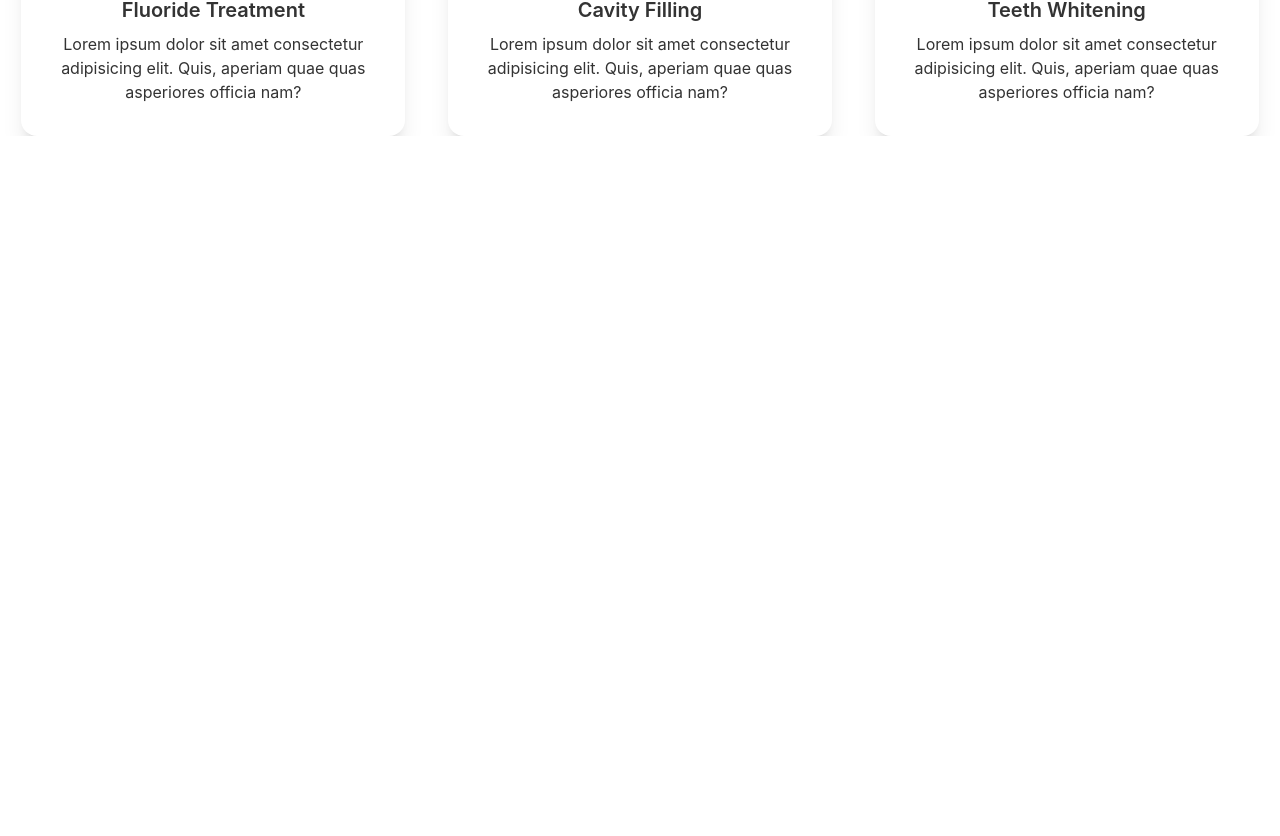
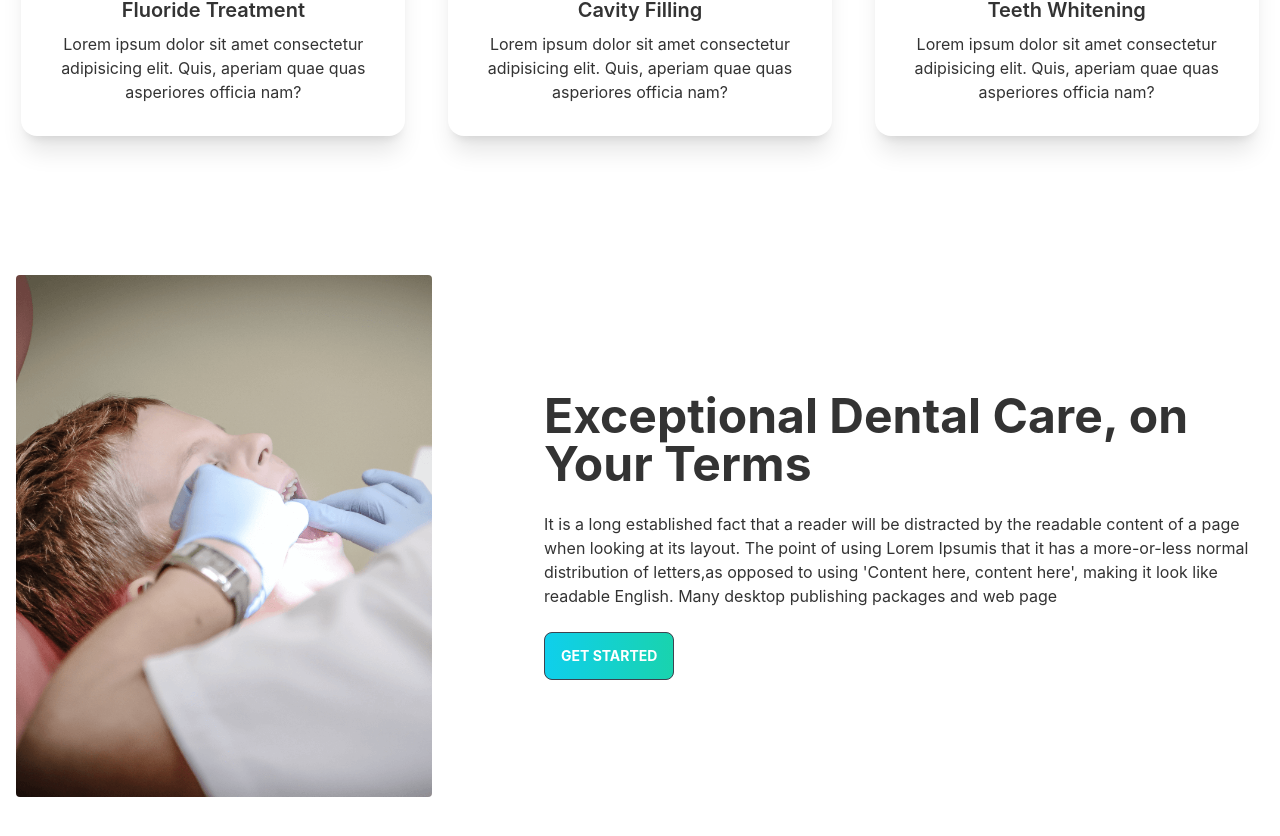
Before and after one commit to its-kayes/Doctors-clint-side, a React (Create React App) app: page / in a window 1280 px wide. Shown: the part 1539-2375 px from the top of the page. Before the commit the page ends 1675 px from the top, so only its background shows below. Built offline with nearby package versions, Linux system fonts and the light colour scheme.

Commit message:
Dental Care Home

```diff
--- /dev/null
+++ b/src/Page/Components/Home/DentalCare.js
@@ -0,0 +1,22 @@
+import React from 'react';
+import treatment from '../../../assets/images/treatment.png';
+import './Home.css';
+
+const DentalCare = () => {
+    return (
+        <div>
+            <div class="hero min-h-screen bg-base-100">
+                <div class="hero-content flex-col justify-between lg:flex-row-reverse gap-28">
+                    <div className=''>
+                        <h1 class="text-5xl font-bold">Exceptional Dental Care, on Your Terms</h1>
+                        <p class="py-6">It is a long established fact that a reader will be distracted by the readable content of a page when looking at its layout. The point of using Lorem Ipsumis that it has a more-or-less normal distribution of letters,as opposed to using 'Content here, content here', making it look like readable English. Many desktop publishing packages and web page</p>
+                        <button class="btn font-bold text-white bg-gradient-to-r from-primary to-secondary">Get Started</button>
+                    </div>
+                    <img src={treatment} className="w-1/3 rounded" />
+                </div>
+            </div>
+        </div>
+    );
+};
+
+export default DentalCare;
--- /dev/null
+++ b/src/Page/Components/Home/Home.css
@@ -0,0 +1,10 @@
+.dental-container {
+    z-index: 0;
+    display: flex;
+    align-items: center;
+    justify-content: space-around !important;
+    /* justify-content: space-between; */
+    max-width: 80rem/* 1280px */;
+    gap: 1rem/* 16px */;
+    padding: 1rem/* 16px */;
+}
--- a/src/Page/Components/Home/Home.js
+++ b/src/Page/Components/Home/Home.js
@@ -2,6 +2,7 @@ import React from 'react';
 import Banner from './Banner';
 import bg from '../../../assets/images/bg.png';
 import Info from './Info/Info';
+import DentalCare from './DentalCare';
 
 const Home = () => {
     let img = <img src={bg} alt="" />
@@ -11,6 +12,8 @@ const Home = () => {
 
             <Info> </Info>
 
+            <DentalCare> </DentalCare>
+
         </div>
     );
 };
```
Also changed, not shown: src/Page/Components/Home/Info/InfoDetails.js (+0 -16 lines).
